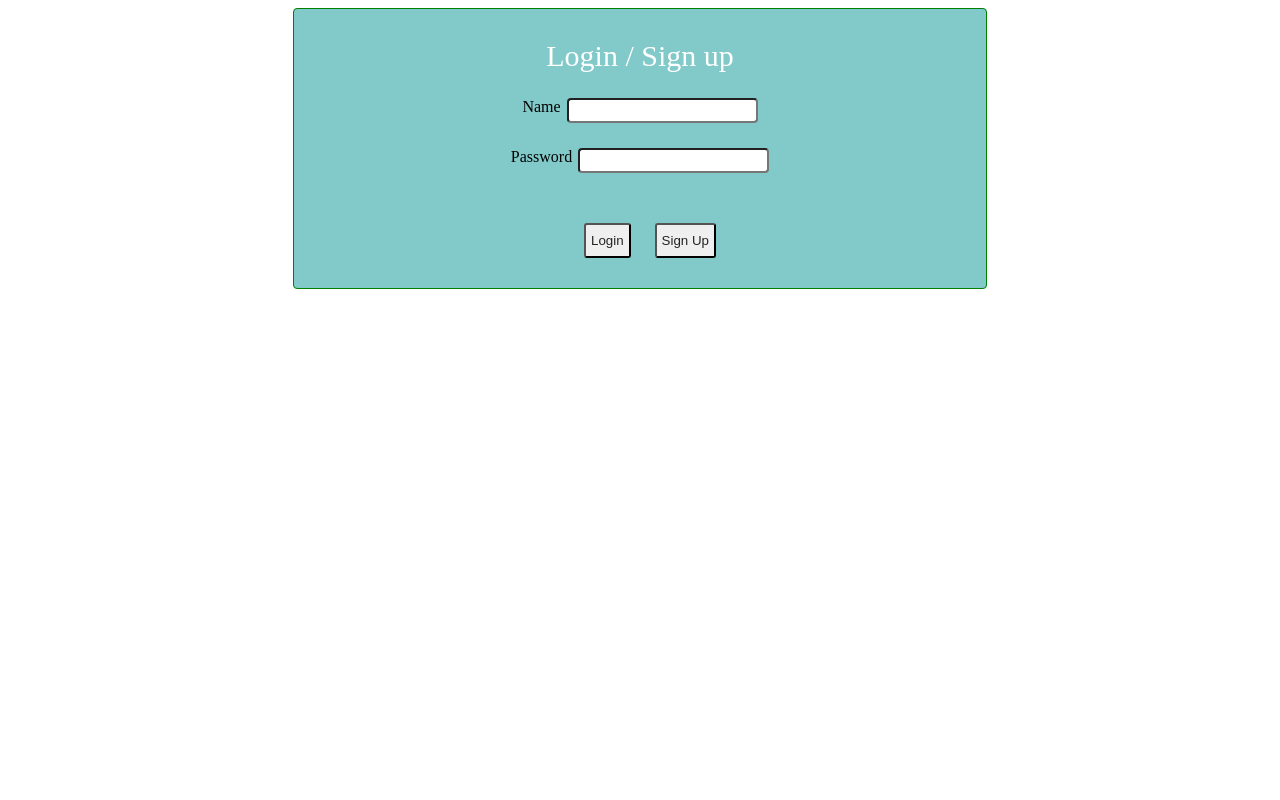
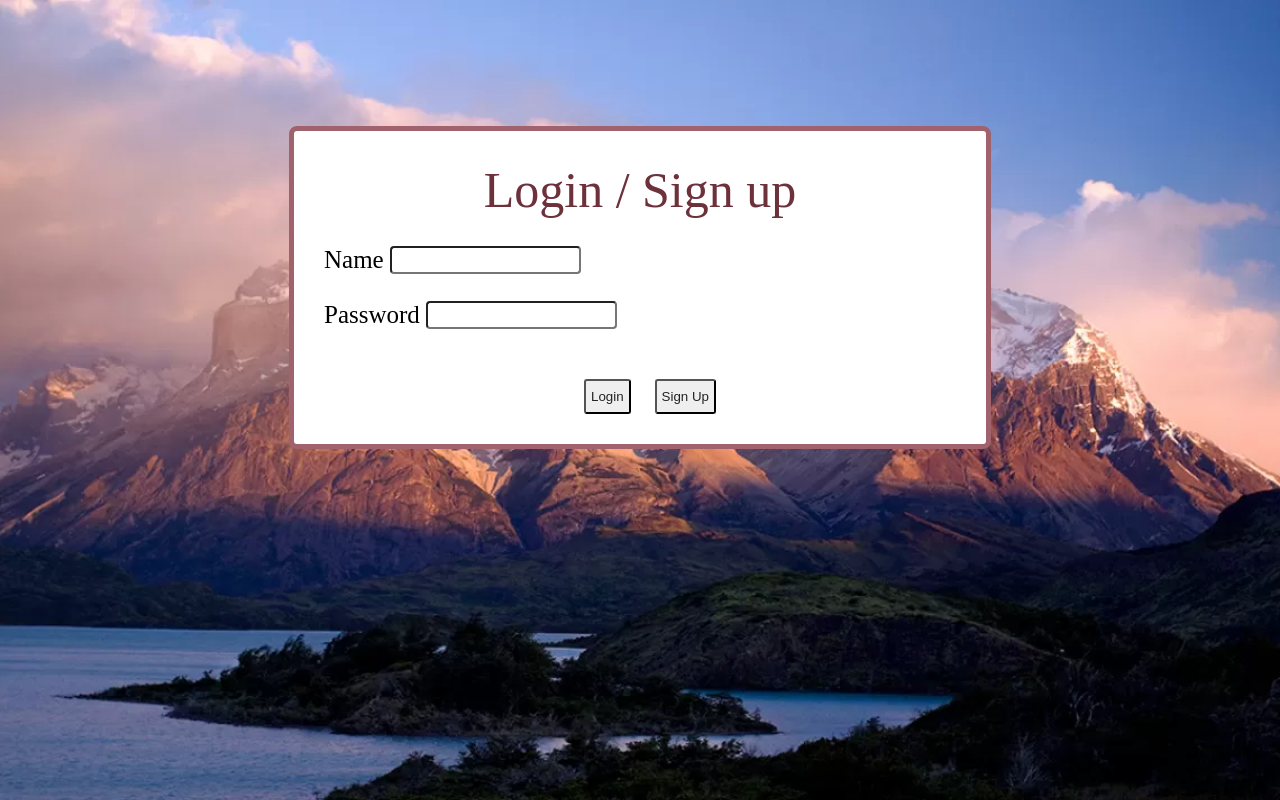
Before and after one commit to ishikagoyal02/ResponsiveDemo, a plain HTML site: page index.html in a window 1280 px wide. Drawn offline with Linux system fonts and the light colour scheme.

Commit message:
improved css

```diff
--- a/style.css
+++ b/style.css
@@ -1,13 +1,25 @@
+body
+{
+  background-image:url("images/bg.jpg");
+  background-repeat: no-repeat;
+  background-size: cover;
+  background-position: center center;
+  background-attachment: fixed;
+  /* background-color: rgb(228, 186, 193); */
+
+}
+
 .container
 {
 
-    background-color: rgb(130, 201, 201);
-    border: 0.5px solid green;
+    background-color: white;
+    border: 5px solid rgb(160, 99, 109);
     margin: auto;
     width: 50%;
     padding: 30px;
-    text-align: center;
-    border-radius: 4px;
+    justify-content: center;
+    border-radius: 8px;
+    margin-top: 10%;
 
 
     /* align-items: center;
@@ -16,8 +28,10 @@
 
 .head
 {
-    color: white;
-    font-size: 30px;
+    color: rgb(109, 49, 59);
+    font-size: 50px;
+    justify-content: center;
+    text-align: center;
 }
 
 #input
@@ -29,19 +43,24 @@
 
 #left{
   display:flex;
-  justify-content: center;
-  margin-top: 25px;
+  /* justify-content: left; */
+  margin-top: 27px;
+  font-size: 25px;
+  text-align: left;
+  /* margin-left: 180px; */
 }
 
 .feature
 {
-  margin-top: 100px;
-    display:block;
-    justify-content: center;
+
+  margin-top: 150px;
+  display:block;
+  /* justify-content: left; */
 }
 
 .button{
   margin-top: 50px;
+  text-align: center;
 }
 
 #bu{
@@ -59,6 +78,10 @@
       height: auto;
       font-size:14px;
       margin-top: 4px;
+    }
+
+    .head{
+      font-size: 25px;
     }
     .feat{
         margin-top: 4px;
@@ -82,6 +105,10 @@
       height:auto;
       font-size:20px;
     }
+
+    .head{
+      font-size: 35px;
+    }
     .input{
       width:200px;
     }
```
Also changed, not shown: images/Performance-Quotes-768x528.jpg (added), images/bg.jpg (added).
